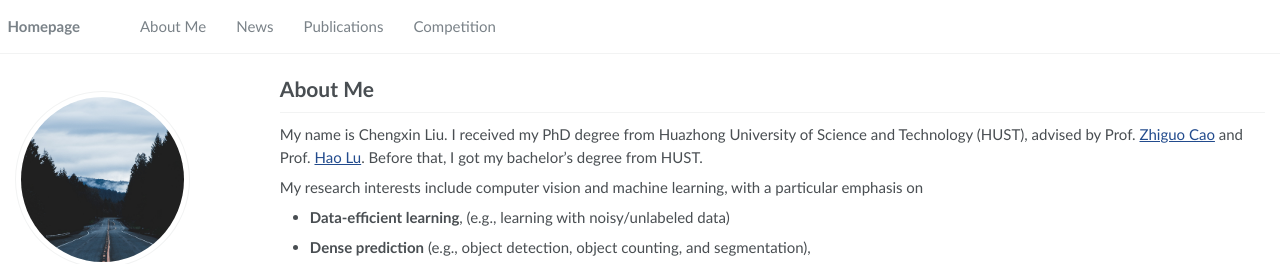
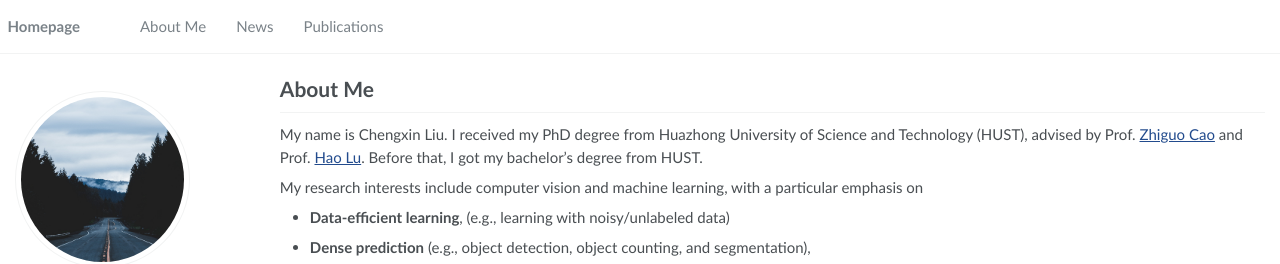
Before and after one commit to cxliu0/cxliu0.github.io, a Jekyll site: the page built from _pages/about.md, in a window 1280 px wide. Shown: the top 264 px of the page. Built offline with Jekyll 4.4.1, drawn with Linux system fonts in a browser that asks for light colours.

Commit message:
Update navigation.yml

```diff
--- a/_data/navigation.yml
+++ b/_data/navigation.yml
@@ -8,6 +8,3 @@ main:
 
   - title: "Publications"
     url: "/#-selected-publications"
-
-  - title: "Competition"
-    url: "/#-competition"
```
